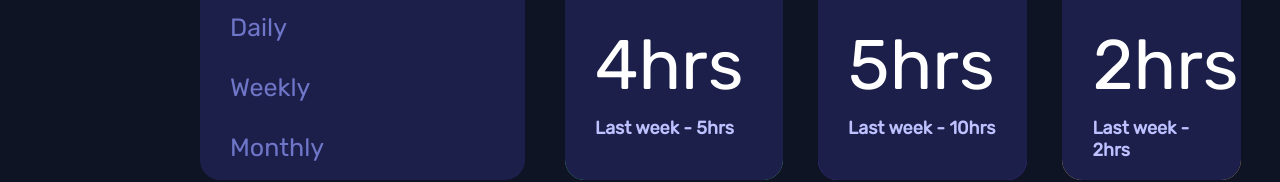
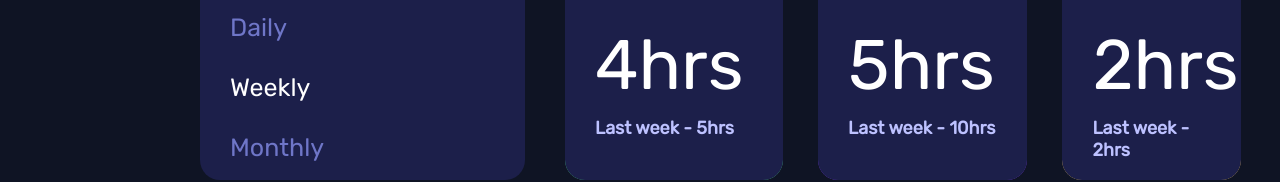
Before and after one commit to tova-moskowitz/time-tracker, a React (Create React App) app: page / in a window 1280 px wide. Shown: the part 619-801 px from the top of the page. Built offline with nearby package versions, Linux system fonts and the light colour scheme.

Commit message:
create piece of state for active timeframe to pass into classnames as conditional

```diff
--- a/src/components/Timeframes.js
+++ b/src/components/Timeframes.js
@@ -1,34 +1,42 @@
-import React, { useEffect } from "react";
+import React, { useState } from "react";
 import "../style/App.css";
 import cn from "classnames";
 
 function Timeframes({ clickHandler }) {
+  const [activeTimeframe, setActiveTimeframe] = useState("weekly");
   return (
     <>
       <div className="timeframes">
         <p
           onClick={() => {
             clickHandler("daily");
+            setActiveTimeframe("daily");
           }}
-          // className={cn("daily", {
-          //   active: 1 > 2,
-          // })}
+          className={cn("daily", {
+            active: activeTimeframe === "daily",
+          })}
         >
           Daily
         </p>
         <p
           onClick={() => {
             clickHandler("weekly");
+            setActiveTimeframe("weekly");
           }}
-          className="weekly"
+          className={cn("weekly", {
+            active: activeTimeframe === "weekly",
+          })}
         >
           Weekly
         </p>
         <p
           onClick={() => {
             clickHandler("monthly");
+            setActiveTimeframe("monthly");
           }}
-          className="monthly"
+          className={cn("monthly", {
+            active: activeTimeframe === "monthly",
+          })}
         >
           Monthly
         </p>
```
